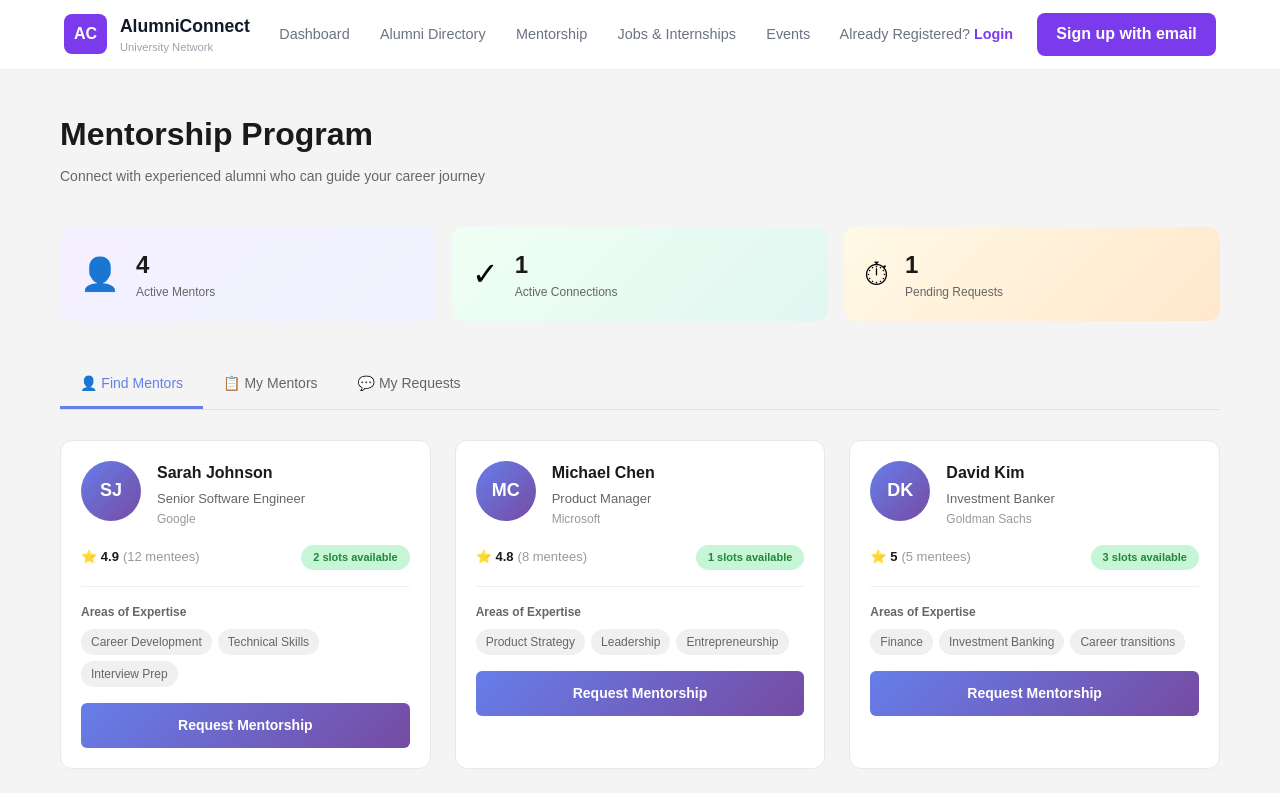
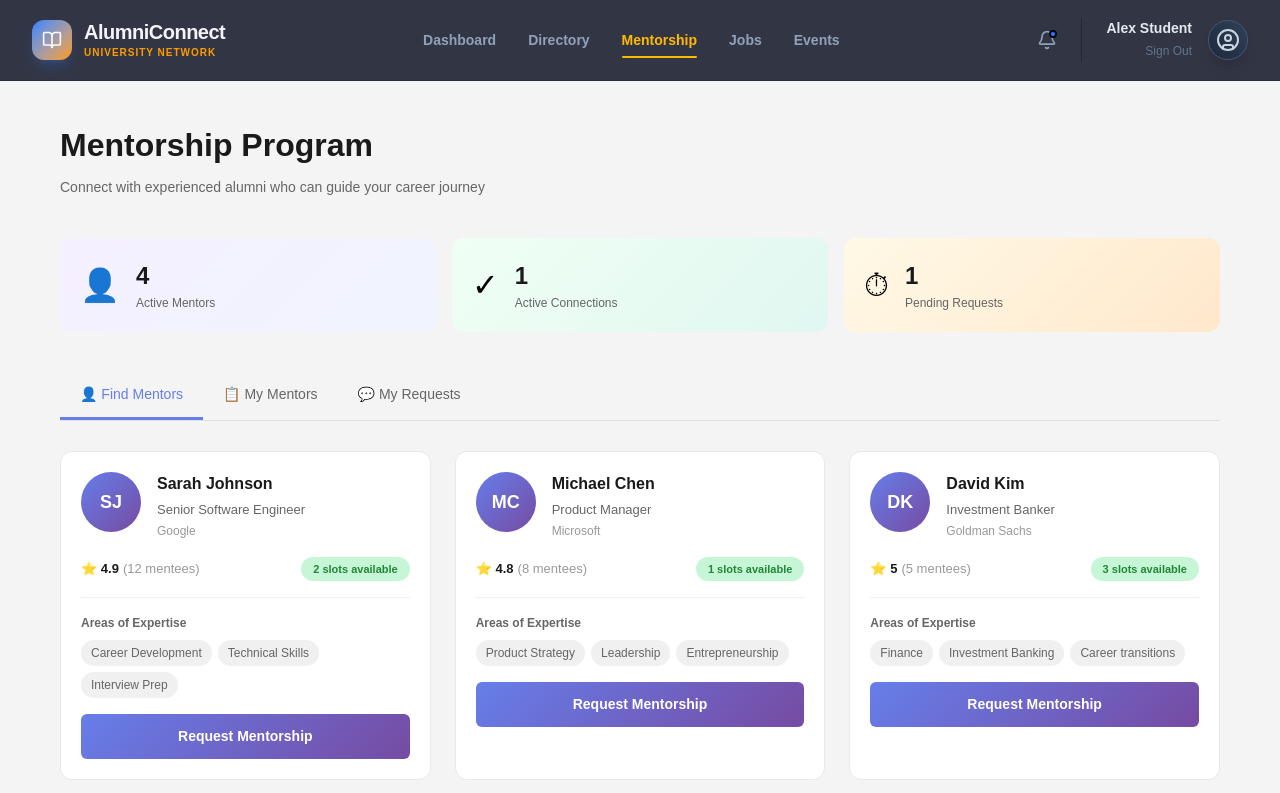
Before and after one commit to moonstruck2003/AlumniConnectDBMS, a React app in the folder frontend/: page /mentorship in a window 1280 px wide. Shown: the top 793 px of the page. Built offline with nearby package versions, Linux system fonts and the light colour scheme; the HTML template or start-up script is replaced by a standard one.

Commit message:
feat: improve inner navbar to match lavish aesthetic

```diff
--- a/frontend/src/components/navbar.jsx
+++ b/frontend/src/components/navbar.jsx
@@ -1,26 +1,82 @@
-import { Link } from 'react-router-dom';
-import './Navbar.css';
+import { Link, useLocation } from 'react-router-dom';
+import { motion } from 'framer-motion';
+import { BookOpen, UserCircle, Bell } from 'lucide-react';
 
 export default function Navbar() {
+  const location = useLocation();
+
+  const navLinks = [
+    { name: 'Dashboard', path: '/dashboard' },
+    { name: 'Directory', path: '/alumnidirectory' },
+    { name: 'Mentorship', path: '/mentorship' },
+    { name: 'Jobs', path: '/jobs' },
+    { name: 'Events', path: '/events' }
+  ];
+
   return (
-    <nav className="navbar">
-      <div className="nav-logo">
-        <div className="logo-icon">AC</div>
-        <div className="logo-text-group">
-          <span className="logo-text">AlumniConnect</span>
-          <span className="logo-subtext">University Network</span>
+    <nav className="sticky top-0 z-50 border-b border-slate-800/60 bg-slate-950/80 backdrop-blur-xl">
+      <div className="max-w-7xl mx-auto px-4 sm:px-6 lg:px-8 h-20 flex items-center justify-between">
+
+        {/* Logo */}
+        <Link to="/dashboard" className="flex items-center gap-3 group">
+          <motion.div
+            whileHover={{ scale: 1.05, rotate: 5 }}
+            transition={{ type: "spring", stiffness: 400, damping: 10 }}
+            className="w-10 h-10 rounded-xl bg-gradient-to-br from-blue-500 to-amber-500 flex items-center justify-center shadow-lg shadow-blue-500/20 group-hover:shadow-amber-500/30 transition-shadow"
+          >
+            <BookOpen className="w-5 h-5 text-slate-50" />
+          </motion.div>
+          <div className="flex flex-col">
+            <span className="text-xl font-bold tracking-tight text-slate-100 leading-tight">AlumniConnect</span>
+            <span className="text-[10px] font-bold text-amber-500 uppercase tracking-widest">University Network</span>
+          </div>
+        </Link>
+
+        {/* Navigation Links */}
+        <div className="hidden lg:flex items-center gap-8">
+          {navLinks.map((link) => {
+            const isActive = location.pathname === link.path || (link.path === '/dashboard' && location.pathname === '/');
+            return (
+              <Link
+                key={link.name}
+                to={link.path}
+                className={`text-sm font-semibold transition-colors relative py-2 ${isActive ? 'text-amber-400' : 'text-slate-400 hover:text-slate-100'}`}
+              >
+                {link.name}
+                {isActive && (
+                  <motion.div
+                    layoutId="navbar-indicator"
+                    className="absolute bottom-0 left-0 right-0 h-[2px] bg-amber-400 rounded-full"
+                    transition={{ type: "spring", stiffness: 300, damping: 30 }}
+                  />
+                )}
+              </Link>
+            )
+          })}
         </div>
-      </div>
-      <ul className="nav-links">
-        <li><Link to="/">Dashboard</Link></li>
-        <li><Link to="/alumnidirectory">Alumni Directory</Link></li>
-        <li><Link to="/mentorship">Mentorship</Link></li>
-        <li><Link to="/jobs">Jobs & Internships</Link></li>
-        <li><Link to="/events">Events</Link></li>
-      </ul>
-      <div className="nav-actions">
-        <Link to="/login" className="nav-login-link">Already Registered? <strong>Login</strong></Link>
-        <Link to="/signup" className="nav-btn">Sign up with email</Link>
+
+        {/* Right Actions */}
+        <div className="flex items-center gap-6">
+          <button className="text-slate-400 hover:text-amber-400 transition-transform hover:scale-110 relative">
+            <Bell className="w-5 h-5" />
+            <span className="absolute top-0 right-0 w-2 h-2 bg-blue-500 rounded-full border-2 border-slate-950"></span>
+          </button>
+
+          <div className="hidden sm:flex items-center gap-4 pl-6 border-l border-slate-800">
+            <div className="text-right">
+              <div className="text-sm font-bold text-slate-200">Alex Student</div>
+              <Link to="/login" className="text-xs text-slate-500 hover:text-amber-400 transition-colors font-medium">Sign Out</Link>
+            </div>
+            <motion.div
+              whileHover={{ scale: 1.05 }}
+              whileTap={{ scale: 0.95 }}
+              className="w-10 h-10 rounded-full bg-gradient-to-tr from-slate-800 to-slate-700 border border-slate-600 flex items-center justify-center shadow-lg cursor-pointer text-slate-300 hover:text-white transition-colors"
+            >
+              <UserCircle className="w-6 h-6" />
+            </motion.div>
+          </div>
+        </div>
+
       </div>
     </nav>
   );
```
